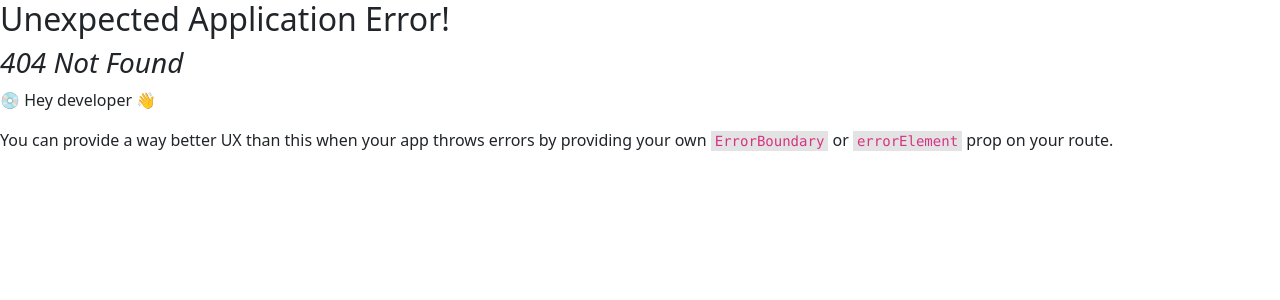
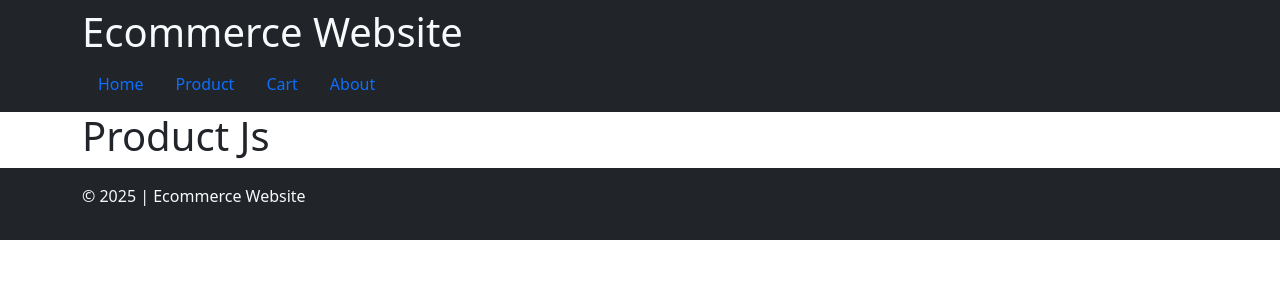
Before and after one commit to Sourabhpande532/berry-bazaar-cart, a React (Create React App) app: page /product in a window 1280 px wide. Before the commit this address had no page. Shown: the top 300 px of the page. Built offline with nearby package versions, Linux system fonts and the light colour scheme.

Commit message:
Feat: Add Pages to react app

```diff
--- a/src/index.js
+++ b/src/index.js
@@ -1,17 +1,35 @@
-import React from 'react';
-import ReactDOM from 'react-dom/client';
+import { StrictMode } from 'react';
+// import ReactDOM from 'react-dom/client';
+import { createRoot } from "react-dom/client";
 import './index.css';
 import App from './App';
-import {createBrowserRouter,RouterProvider} from "react-router-dom"
-const router = createBrowserRouter([
+import { createBrowserRouter, RouterProvider } from "react-router-dom"
+import { Product } from "../src/pages/Product"
+import { Cart } from "../src/pages/Cart"
+import { About } from "../src/pages/About"
+const router = createBrowserRouter( [
   {
-    path:"/",
-    element: <App/>
+    path: "/",
+    element: <App />
+  },
+  {
+    path: "/product",
+    element: <Product />
+  },
+  {
+    path: "/cart",
+    element: <Cart />
+  },
+  {
+    path: "/about",
+    element: <About />
   }
-])
-const root = ReactDOM.createRoot(document.getElementById('root'));
+] )
+// const root = ReactDOM.createRoot( document.getEldsementById( 'root' ) );
+const rootElement = document.getElementById( "root" );
+const root = createRoot( rootElement );
 root.render(
-  <React.StrictMode>
-    <RouterProvider router={router} />
-  </React.StrictMode>
+  <StrictMode>
+    <RouterProvider router={ router } />
+  </StrictMode>
 );
--- /dev/null
+++ b/src/pages/About.jsx
@@ -0,0 +1,14 @@
+import { Footer } from "../component/Footer"
+import { Header } from "../component/Header"
+
+export const About = () => {
+    return (
+        <>
+            <Header />
+            <main className="container-md">
+                <h1>About Js</h1>
+            </main>
+            <Footer />
+        </>
+    )
+}
--- /dev/null
+++ b/src/pages/Cart.jsx
@@ -0,0 +1,14 @@
+import { Footer } from "../component/Footer"
+import { Header } from "../component/Header"
+
+export const Cart = () => {
+    return (
+        <>
+        <Header/>
+        <main className="container-md">
+        <h1>Cart Js</h1>
+        </main>
+        <Footer/>
+        </>
+    )
+}
--- /dev/null
+++ b/src/pages/Product.jsx
@@ -0,0 +1,14 @@
+import { Footer } from "../component/Footer"
+import { Header } from "../component/Header"
+
+export const Product = () => {
+    return (
+        <>
+        <Header/>
+        <main className="container-md">
+        <h1>Product Js</h1>
+        </main>
+        <Footer/>
+        </>
+    )
+}
```
